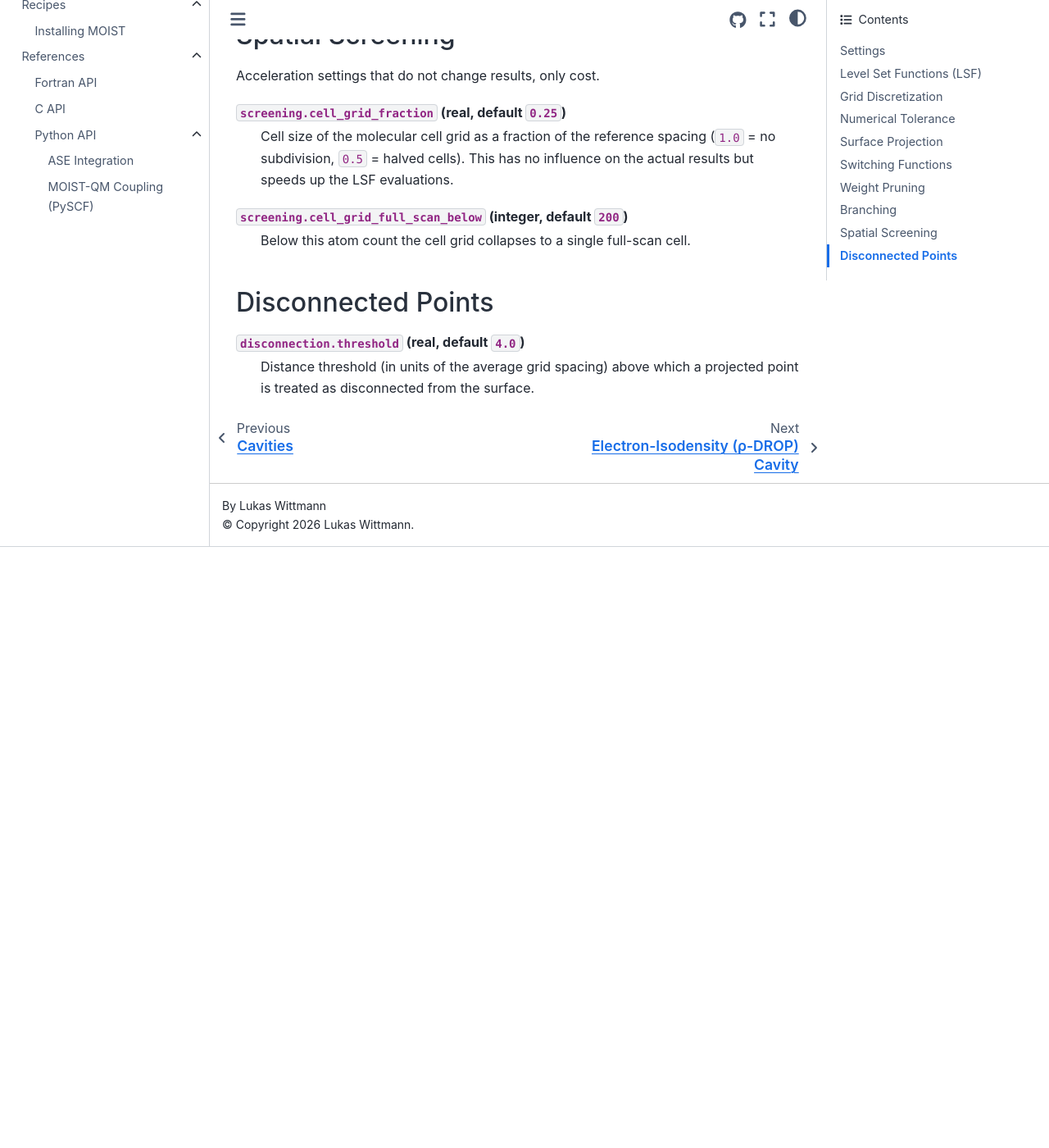
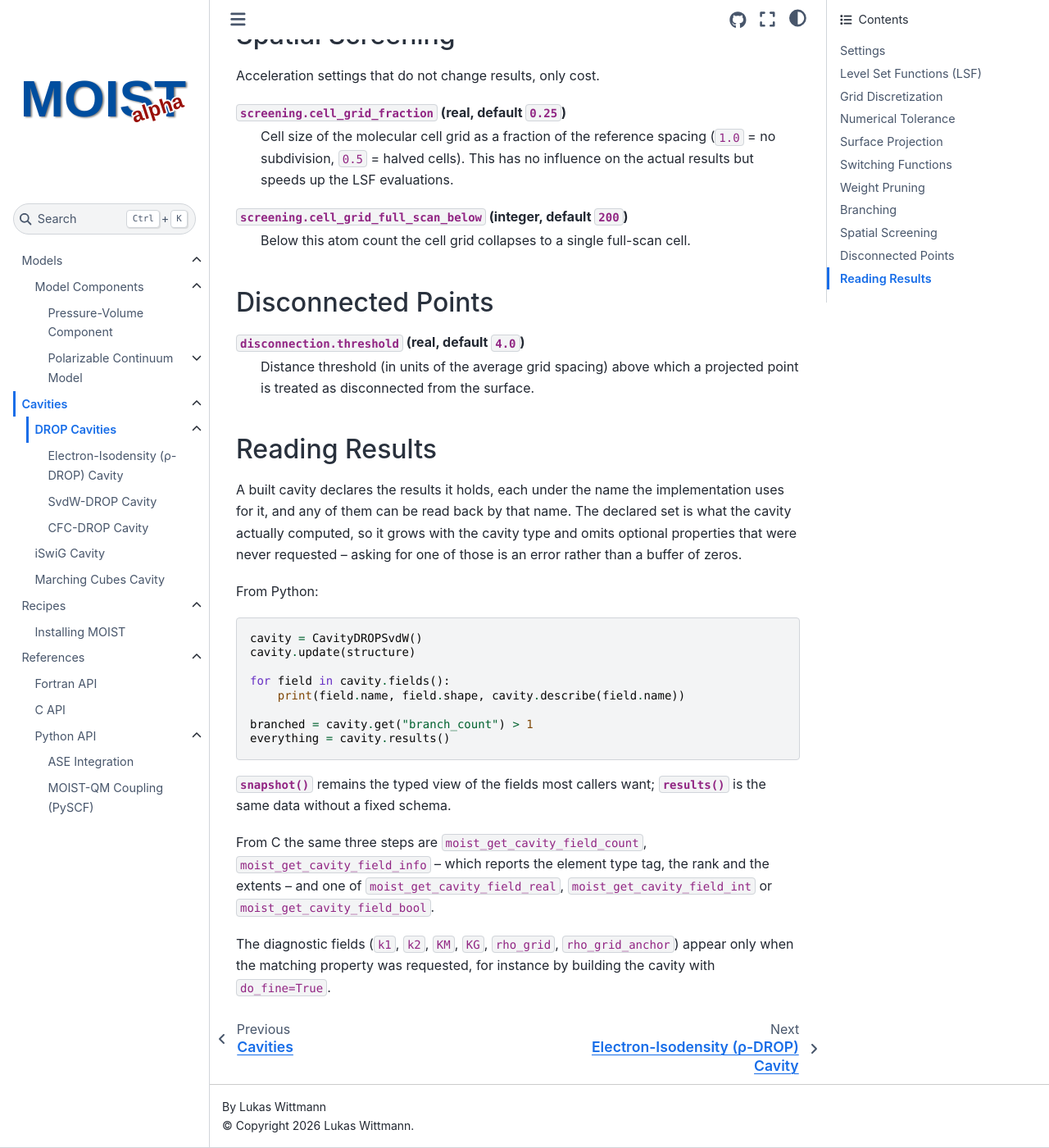
Before and after one commit to lukaswittmann/moist, a Sphinx documentation site: the page built from docs/cavities/drop.rst, in a window 1280 px wide and 1400 px high, scrolled down 5787 px. Shown: the whole window at 82% size. Built offline with Sphinx 7.4.7 and the Sphinx Book theme 1.1.4, drawn with Linux system fonts in a browser that asks for light colours; cross-references to code outside the pages are shown as plain code; before the commit the page ends 6454 px from its top, so only the background shows below that.

```diff
--- a/docs/cavities/drop.rst
+++ b/docs/cavities/drop.rst
@@ -242,3 +242,39 @@
 
 ``disconnection.threshold`` (real, default ``4.0``)
    Distance threshold (in units of the average grid spacing) above which a projected point is treated as disconnected from the surface.
+
+
+Reading Results
+---------------
+
+A built cavity declares the results it holds, each under the name the
+implementation uses for it, and any of them can be read back by that name.
+The declared set is what the cavity actually computed, so it grows with the
+cavity type and omits optional properties that were never requested -- asking
+for one of those is an error rather than a buffer of zeros.
+
+From Python:
+
+.. code-block:: python
+
+   cavity = CavityDROPSvdW()
+   cavity.update(structure)
+
+   for field in cavity.fields():
+       print(field.name, field.shape, cavity.describe(field.name))
+
+   branched = cavity.get("branch_count") > 1
+   everything = cavity.results()
+
+:meth:`~moist.interface.Cavity.snapshot` remains the typed view of the fields
+most callers want; :meth:`~moist.interface.Cavity.results` is the same data
+without a fixed schema.
+
+From C the same three steps are ``moist_get_cavity_field_count``,
+``moist_get_cavity_field_info`` -- which reports the element type tag, the rank
+and the extents -- and one of ``moist_get_cavity_field_real``,
+``moist_get_cavity_field_int`` or ``moist_get_cavity_field_bool``.
+
+The diagnostic fields (``k1``, ``k2``, ``KM``, ``KG``, ``rho_grid``,
+``rho_grid_anchor``) appear only when the matching property was requested, for
+instance by building the cavity with ``do_fine=True``.
```
Also changed, not shown: other parts of docs/cavities/drop.rst (+1 -1 lines).
